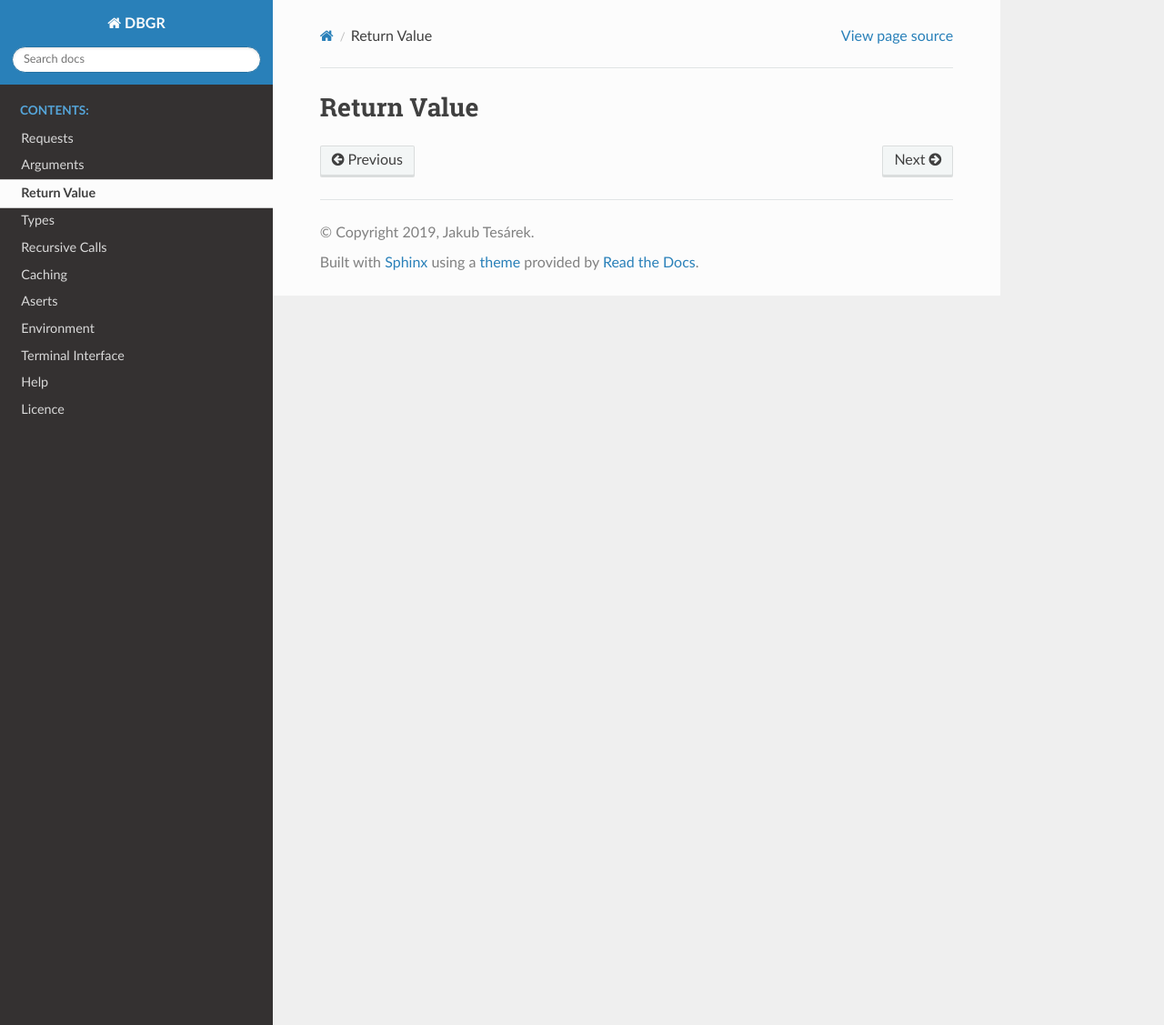
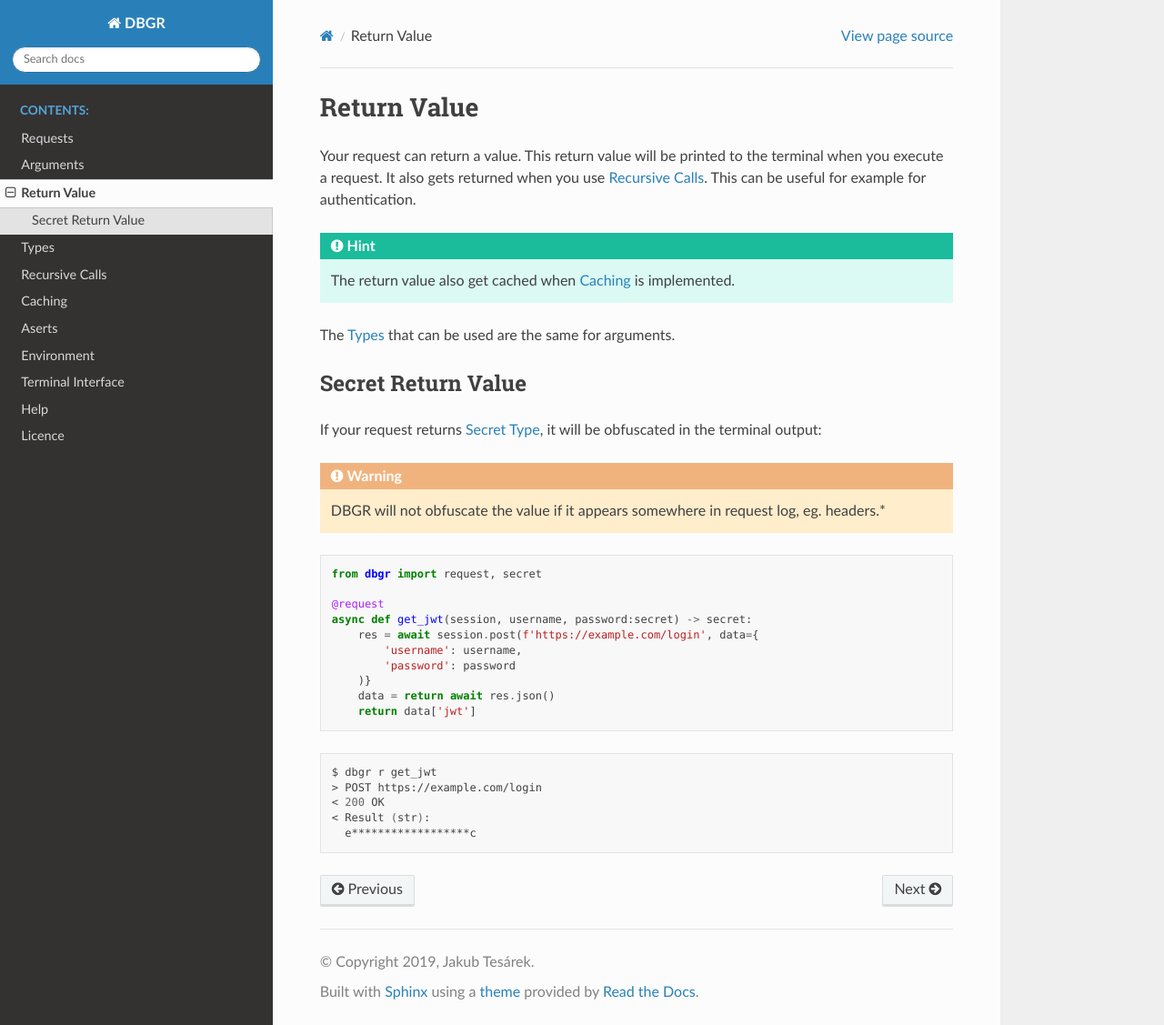
Before and after one commit to JakubTesarek/dbgr, a Sphinx documentation site: the page built from docs/source/return-value.rst, in a window 1280 px wide and 1127 px high. Shown: the whole window at 91% size. Built offline with Sphinx 7.4.7 and the Read the Docs theme 2.0.0, drawn with Linux system fonts in a browser that asks for light colours; pages that are not in the unit, such as notebooks, are missing from menus.

Commit message:
return value documentation

```diff
--- a/docs/source/recursive-calls.rst
+++ b/docs/source/recursive-calls.rst
@@ -5,6 +5,10 @@ Recursive Calls
 Sometimes you might need to make a different request before executing what you really
 want to do. For example, to download user data, you need to login first. You can do
 that by using coroutine :func:`dbgr.response`.
+
+.. warning::
+    DBGR doesn't detect or prevent reccursion. Be carefull not to unintentionaly
+    cause DDoS on your (or someone elses) servers.
 
 Response accepts one required argument - the name of the request to execute as
 string:
@@ -36,7 +40,7 @@ string:
     :param bool cache:
         Boolean flag if DBGR should use return value from cache, if available. Applicable
         only to requests with cache turned on. More about it in
-        :ref:`Cache section<cache>`. (optional)
+        :ref:`Cache section<caching>`. (optional)
 
 .. code-block:: python
 
--- a/docs/source/return-value.rst
+++ b/docs/source/return-value.rst
@@ -2,3 +2,40 @@
 
 Return Value
 ============
+Your request can return a value. This return value will be printed to the terminal
+when you execute a request. It also gets returned when you use
+:ref:`recursive_calls`. This can be useful for example for authentication.
+
+.. hint::
+    The return value also get cached when :ref:`caching` is implemented.
+
+The :ref:`types` that can be used are the same for arguments.
+
+
+Secret Return Value
+-------------------
+If your request returns :ref:`secret_type`, it will be obfuscated in the terminal output:
+
+.. warning::
+    DBGR will not obfuscate the value if it appears somewhere in request log, eg. headers.*
+
+.. code-block:: python
+
+    from dbgr import request, secret
+
+    @request
+    async def get_jwt(session, username, password:secret) -> secret:
+        res = await session.post(f'https://example.com/login', data={
+            'username': username,
+            'password': password
+        )}
+        data = return await res.json()
+        return data['jwt']
+
+.. code-block:: bash
+
+    $ dbgr r get_jwt
+    > POST https://example.com/login
+    < 200 OK
+    < Result (str):
+      e******************c
```
Also changed, not shown: docs/source/index.rst (+15 -0 lines).
